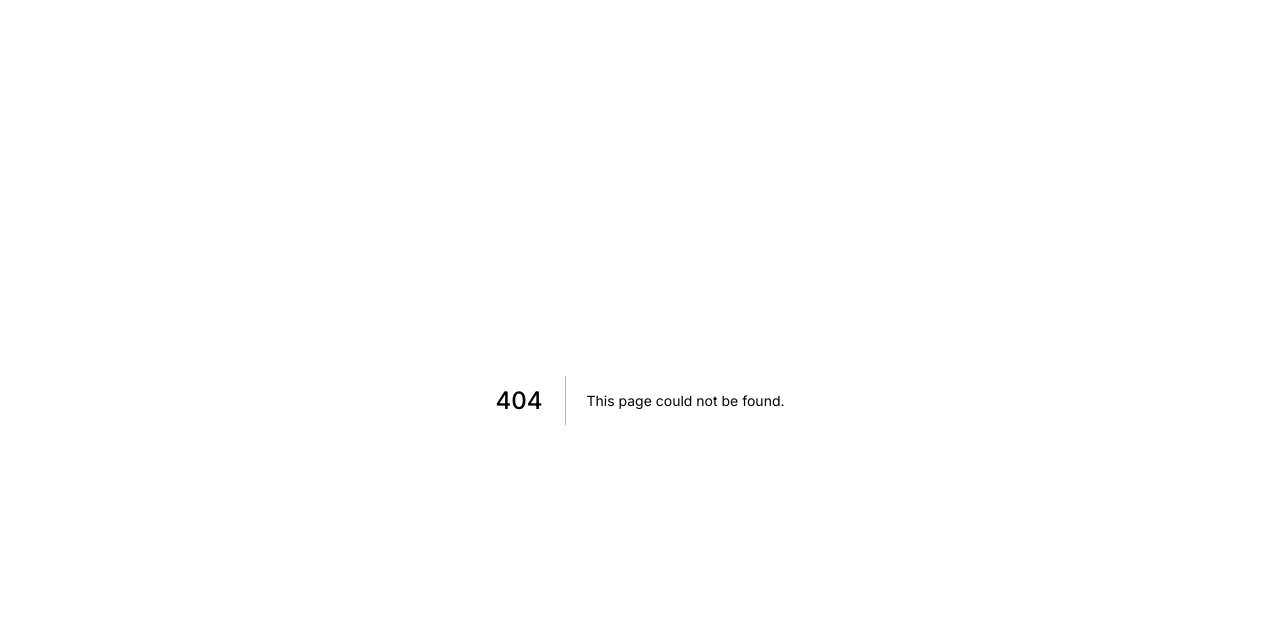
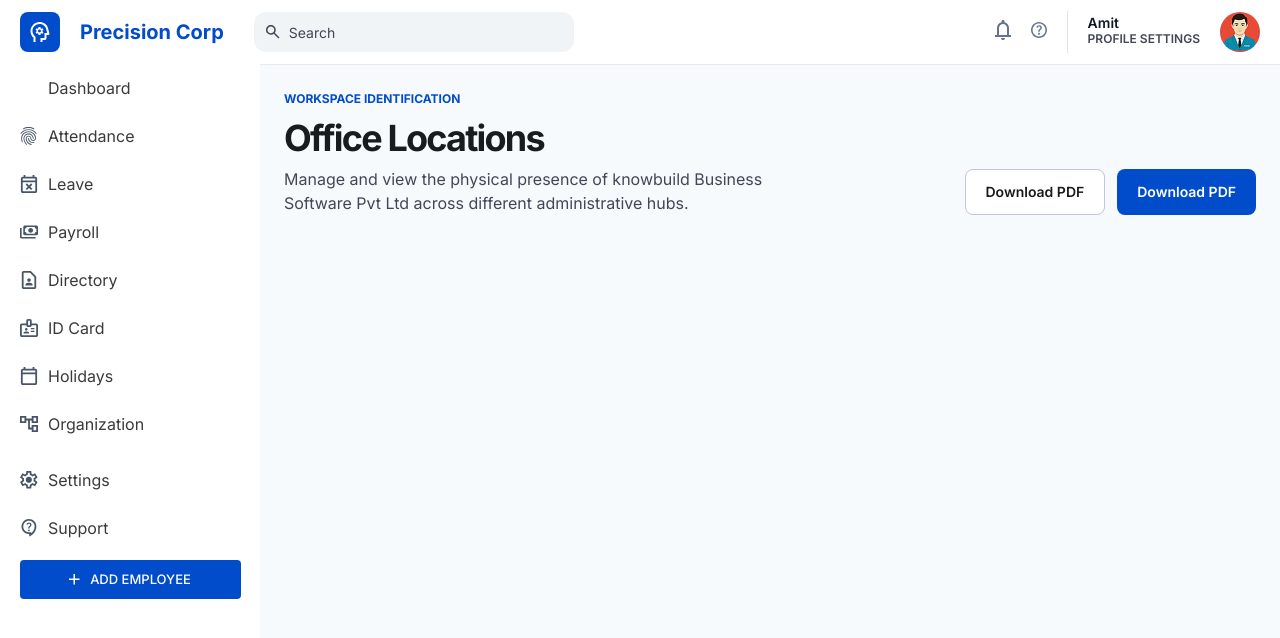
Before and after one commit to farhanarshad100/CRM, a Next.js app: page /office-location in a window 1280 px wide. Before the commit this address had no page. Shown: the top 638 px of the page. Built offline with nearby package versions, Linux system fonts and the light colour scheme; sample sign-in values are in the browser's storage.

Commit message:
Ui location

```diff
--- /dev/null
+++ b/src/app/(main)/office-location/page.js
@@ -0,0 +1,12 @@
+import OfficeLocationDetails from '@/components/location/OfficeLocation'
+import React from 'react'
+
+const OfficeLocation = () => {
+  return (
+<>
+<OfficeLocationDetails/>
+</>
+  )
+}
+
+export default OfficeLocation
--- /dev/null
+++ b/src/components/location/LocationTop.js
@@ -0,0 +1,33 @@
+import { Box, colors, Typography } from '@mui/material'
+import React from 'react'
+import style from './style'
+import Button from '../ui/Button'
+
+const LocationTop = () => {
+  return (
+  <Box sx={style.locationTopSection}>
+ <Box sx={style.locationLeft}>
+    <Typography variant='subtitle1'>WORKSPACE IDENTIFICATION</Typography>
+        <Typography variant='h3'>Office Locations</Typography>
+        <Typography variant='body1'>Manage and view the physical presence of knowbuild Business<br/>
+Software Pvt Ltd across different administrative hubs.</Typography>
+ </Box>
+  <Box sx={style.locationRight}>
+    <Button sx={{
+        border:"1px solid #C2C6D9",
+        background:"#fff",
+        padding:"10px 20px",
+             fontWeight:"600",
+    }}>Download PDF</Button>
+     <Button sx={{
+        background:"#004CCA",
+        padding:"10px 20px",
+         fontWeight:"600",
+         color:"#fff",
+    }}>Download PDF</Button>
+  </Box>
+  </Box>
+  )
+}
+
+export default LocationTop
--- /dev/null
+++ b/src/components/location/OfficeLocation.js
@@ -0,0 +1,12 @@
+import React from 'react'
+import LocationTop from './LocationTop'
+
+const OfficeLocationDetails = () => {
+  return (
+<>
+<LocationTop/>
+</>
+  )
+}
+
+export default OfficeLocationDetails
--- /dev/null
+++ b/src/components/location/style.js
@@ -0,0 +1,33 @@
+const style = {
+locationTopSection:{
+    display:"flex",
+    justifyContent:"space-between",
+    alignItems:"end"
+},
+locationLeft:{
+    display:"flex",
+    flexDirection:"column",
+    gap:"8px",
+    "& h3":{
+        color:"#181C1E",
+        fontSize:"36px",
+        fontWeight:"800",
+        letterSpacing:"-1.8px"
+    },
+    "h6":{
+        color:"#004CCA",
+        fontSize:"12px",
+        fontWeight:"800",
+    },
+    "& p":{
+        fontSize:"16px",
+        color:"#424656",
+        fontWeight:"400",
+    }
+},
+locationRight:{
+    display:"flex",
+    gap:"12px",
+}
+}
+export default style
--- a/src/components/ui/Button.jsx
+++ b/src/components/ui/Button.jsx
@@ -8,8 +8,10 @@ export default function Button({
   return (
     <MuiButton
       sx={{
-        borderRadius: "4px",
+        borderRadius: "8px",
         textTransform: "none",
+         color:"#181C1E",
+         fontSize:"14px",
         ...sx,
       }}
       {...props}
```
